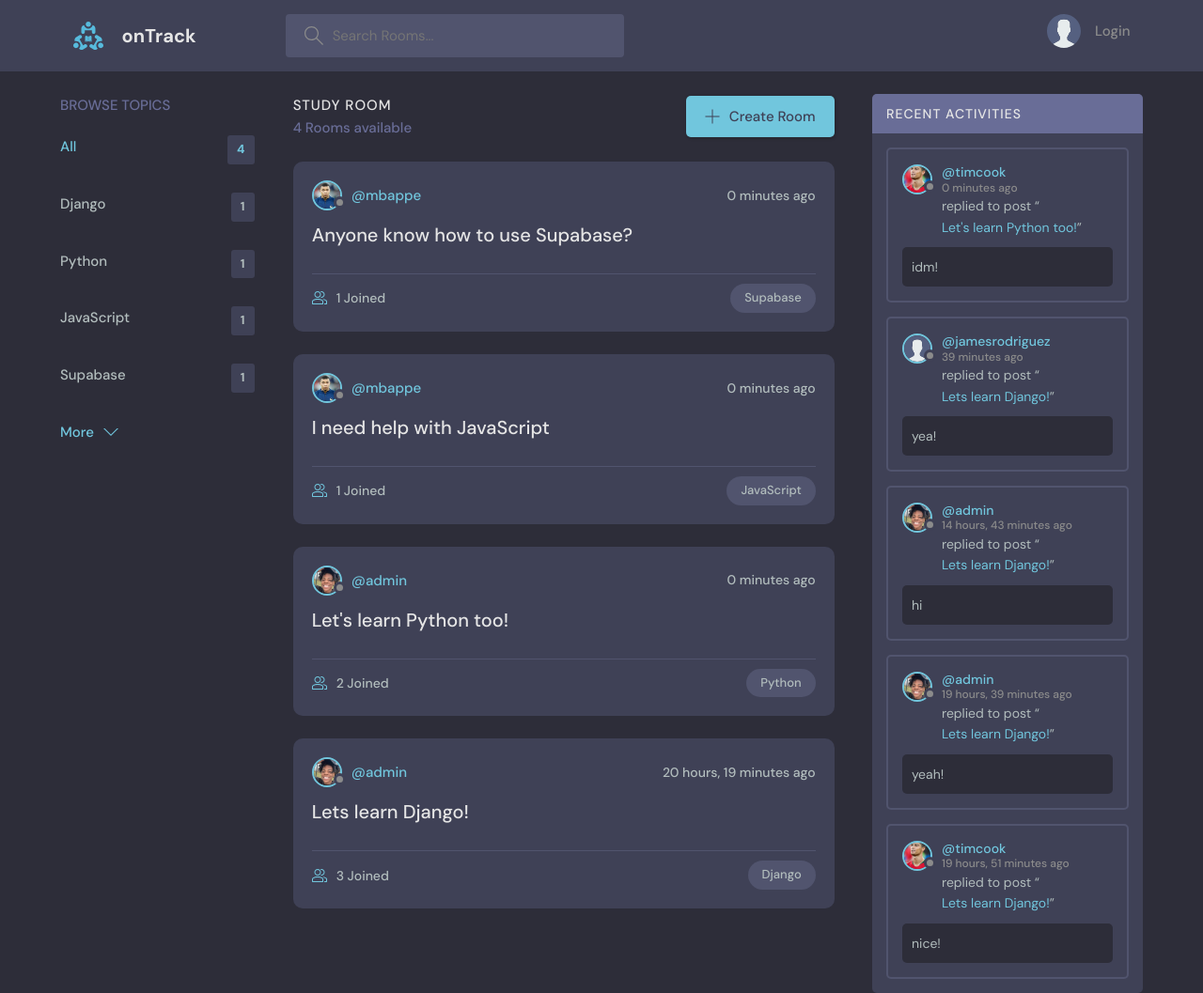
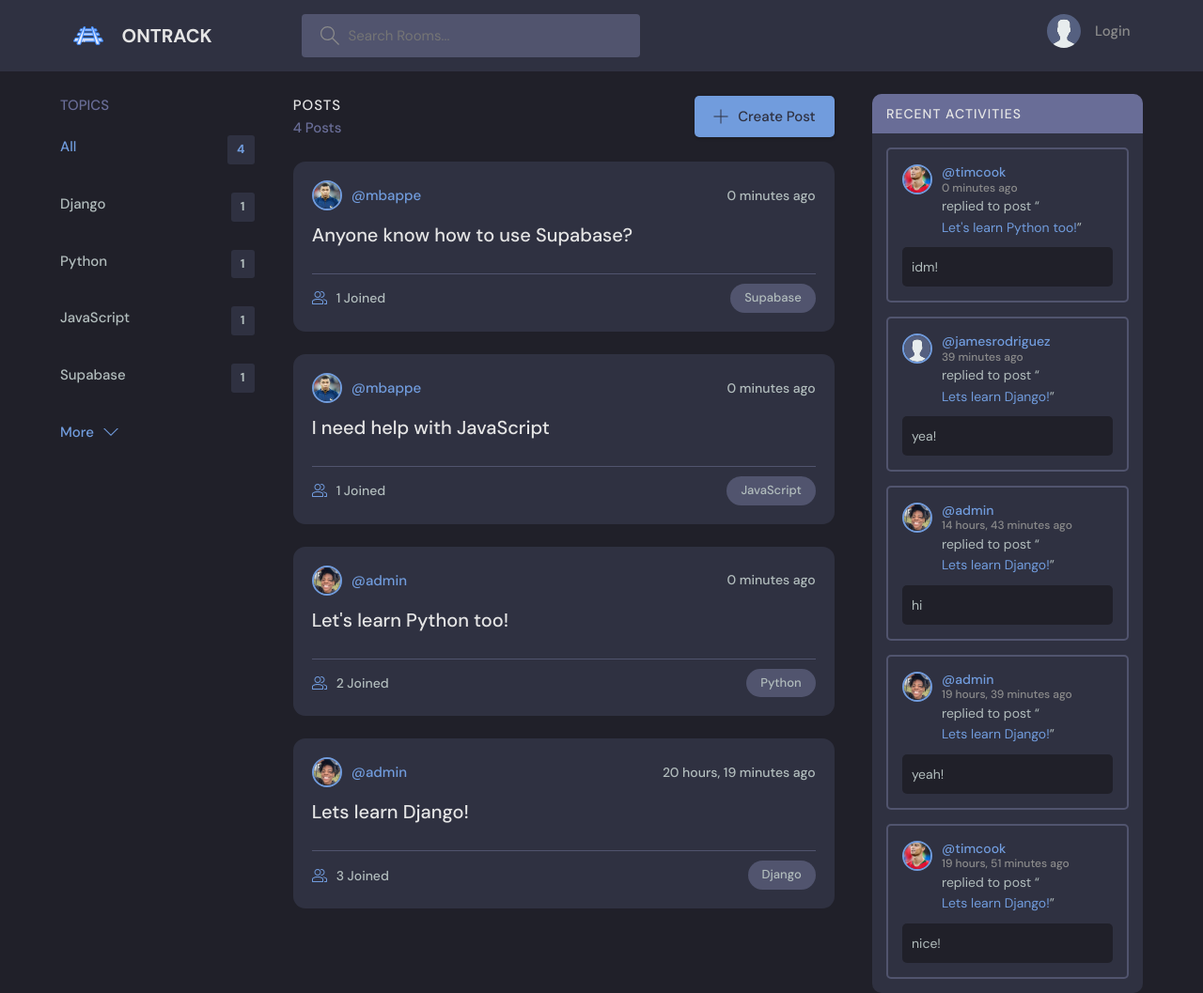
Before and after one commit to desmondyst/onTrack, a Django app: page / in a window 1280 px wide. Shown: the whole page at 94% size. Run offline with Django 4.2, Linux system fonts and the light colour scheme; data comes from the database, SQL or seed files in the repository; both versions use the stored data as it was after the commit.

Commit message:
Styling changes

```diff
--- a/base/templates/base/home.html
+++ b/base/templates/base/home.html
@@ -44,10 +44,10 @@
             </div>
             <div class="roomList__header">
                 <div>
-                    <h2>Study Room</h2>
-                    <p>{{room_count}} Rooms available</p>
+                    <h2>Posts</h2>
+                    <p>{{room_count}} Posts</p>
                 </div>
-                <a class="btn btn--main" href="{% url 'create-room' %}">
+                <a class="btn btn--main" href="{% url 'create-post' %}">
                     <svg
                         version="1.1"
                         xmlns="http://www.w3.org/2000/svg"
@@ -60,7 +60,7 @@
                             d="M16.943 0.943h-1.885v14.115h-14.115v1.885h14.115v14.115h1.885v-14.115h14.115v-1.885h-14.115v-14.115z"
                         ></path>
                     </svg>
-                    Create Room
+                    Create Post
                 </a>
             </div>
 
--- a/base/templates/base/room.html
+++ b/base/templates/base/room.html
@@ -21,7 +21,7 @@
                             ></path>
                         </svg>
                     </a>
-                    <h3>Study Room</h3>
+                    <h3>Post</h3>
                 </div>
 
                 {% if room.host == request.user %}
@@ -97,7 +97,7 @@
                         <span>{{room.created|timesince}} ago</span>
                     </div>
                     <div class="room__hosted">
-                        <p>Hosted By</p>
+                        <p>By</p>
                         <a
                             href="{% url 'user-profile' room.host.id %}"
                             class="room__author"
--- a/base/templates/base/topics.html
+++ b/base/templates/base/topics.html
@@ -18,7 +18,7 @@
                             ></path>
                         </svg>
                     </a>
-                    <h3>Browse Topics</h3>
+                    <h3>Topics</h3>
                 </div>
             </div>
 
--- a/base/templates/base/topics_component.html
+++ b/base/templates/base/topics_component.html
@@ -1,6 +1,6 @@
 <div class="topics">
     <div class="topics__header">
-        <h2>Browse Topics</h2>
+        <h2>Topics</h2>
     </div>
     <ul class="topics__list">
         <li>
--- a/base/urls.py
+++ b/base/urls.py
@@ -10,7 +10,7 @@ urlpatterns = [
     path("profile/<str:pk>/", views.userProfile, name="user-profile"),
 
 
-    path('create-room/', views.createRoom, name="create-room"),
+    path('create-post/', views.createRoom, name="create-post"),
     path('update-room/<str:pk>/', views.updateRoom, name="update-room"),
     path('delete-room/<str:pk>/', views.deleteRoom, name="delete-room"),
     path('delete-message/<str:pk>/', views.deleteMessage, name="delete-message"),
--- a/static/styles/style.css
+++ b/static/styles/style.css
@@ -1,6 +1,6 @@
 @import url("https://fonts.googleapis.com/css2?family=DM+Sans:wght@400;500;700&display=swap");
 
-:root {
+/* :root {
     --color-main: #71c6dd;
     --color-main-light: #e1f6fb;
     --color-dark: #3f4156;
@@ -10,6 +10,20 @@
     --color-gray: #8b8b8b;
     --color-light-gray: #b2bdbd;
     --color-bg: #2d2d39;
+    --color-success: #5dd693;
+    --color-error: #fc4b0b;
+} */
+
+:root {
+    --color-main: #719cdd;
+    --color-main-light: #e1f6fb;
+    --color-dark: #2f3141;
+    --color-dark-medium: #51546e;
+    --color-dark-light: #696d97;
+    --color-light: #e5e5e5;
+    --color-gray: #8b8b8b;
+    --color-light-gray: #b2bdbd;
+    --color-bg: #202029;
     --color-success: #5dd693;
     --color-error: #fc4b0b;
 }
@@ -146,7 +160,7 @@ a {
     object-position: center;
 }
 
-.avatar::after {
+/* .avatar::after {
     content: "";
     display: block;
     position: absolute;
@@ -154,7 +168,7 @@ a {
     z-index: 111;
     border-radius: 50%;
     border: 0.3rem solid var(--color-dark);
-}
+} */
 
 .avatar.active::after {
     background-color: var(--color-success);
@@ -657,7 +671,7 @@ a {
 .roomListRoom {
     margin-bottom: 2.4rem;
     background-color: var(--color-dark);
-    border-radius: 1rem;
+    border-radius: 1.3rem;
     padding: 2rem;
 }
 
@@ -746,7 +760,7 @@ a {
 
 .activities {
     background: var(--color-dark);
-    border-radius: 5px;
+    border-radius: 1rem;
     overflow: hidden;
 }
 
--- a/templates/navbar.html
+++ b/templates/navbar.html
@@ -3,8 +3,8 @@
 <header class="header header--loggedIn">
     <div class="container">
         <a href="{% url 'home' %}" class="header__logo">
-            <img src="{% static 'images/logo.svg' %}" />
-            <h1>onTrack</h1>
+            <img src="{% static 'images/track.png' %}" />
+            <h1>ONTRACK</h1>
         </a>
 
         <!-- Appends the form-data to the URL in name/value pairs: URL?name=value&name=value -->
```
Also changed, not shown: db.sqlite3, static/images/mbappe.jpeg (added), static/images/track.png (added).
